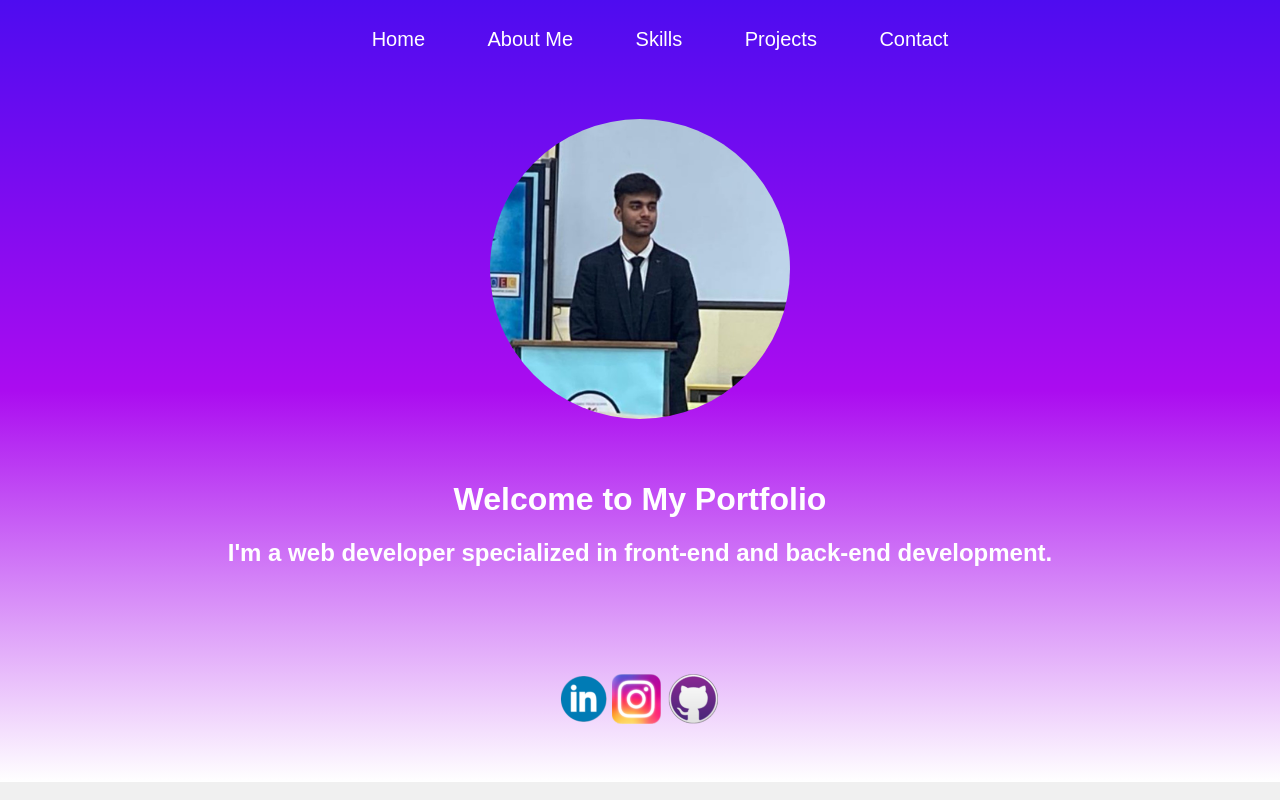
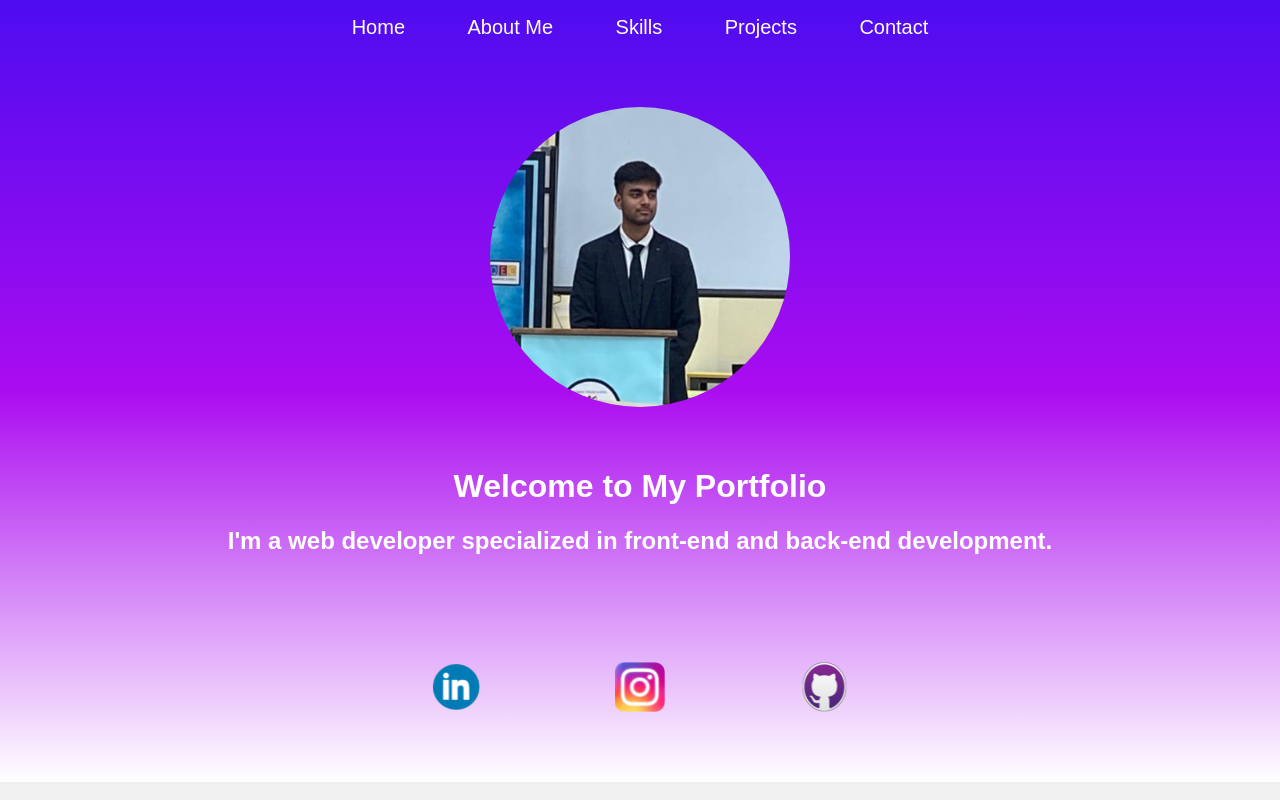
Before and after one commit to Arminius1204/PRODIGY_WD_04, a plain HTML site: page index.html in a window 1280 px wide. Drawn offline with Linux system fonts and the light colour scheme.

Commit message:
Update index.css

```diff
--- a/index.css
+++ b/index.css
@@ -7,7 +7,7 @@ body {
 }
 
 header {
-    background-image: linear-gradient(#4E0CF0,#AB0CF0,#ffffff);
+    background-image: linear-gradient(#4E0CF0, #AB0CF0, #ffffff);
     color: white;
     padding: 1em;
     text-align: center;
@@ -17,7 +17,7 @@ header {
 nav ul {
     padding-top: 1%;
     list-style-type: none;
-    padding: 5;
+    padding: 0; /* Fixed padding to 0 */
     margin: 0;
 }
 
@@ -26,21 +26,19 @@ nav ul li {
     margin: 0 1em;
 }
 
-
 nav ul li a {
     color: white;
     text-decoration: none;
     font-size: 20px;
     padding: 7px 13px;
     border-radius: 3px;
+    transition: all 0.3s ease; /* Changed to transition all */
 }
 
-a:hover{
-
+nav ul li a:hover {
     background: #0d92f8;
-    transition: .5s;
+    font-size: 25px;
 }
-
 
 .hero {
     margin: 2em 0;
@@ -52,3 +50,14 @@ a:hover{
     width: 300px;
     height: 300px;
 }
+
+.social-icon {
+    margin: 0 65px;
+    height: 50px;
+    width: 50px;
+    transition: transform 0.3s ease;
+}
+
+.social-icon:hover {
+    transform: scale(1.3); /* Zoom in effect */
+}
```
